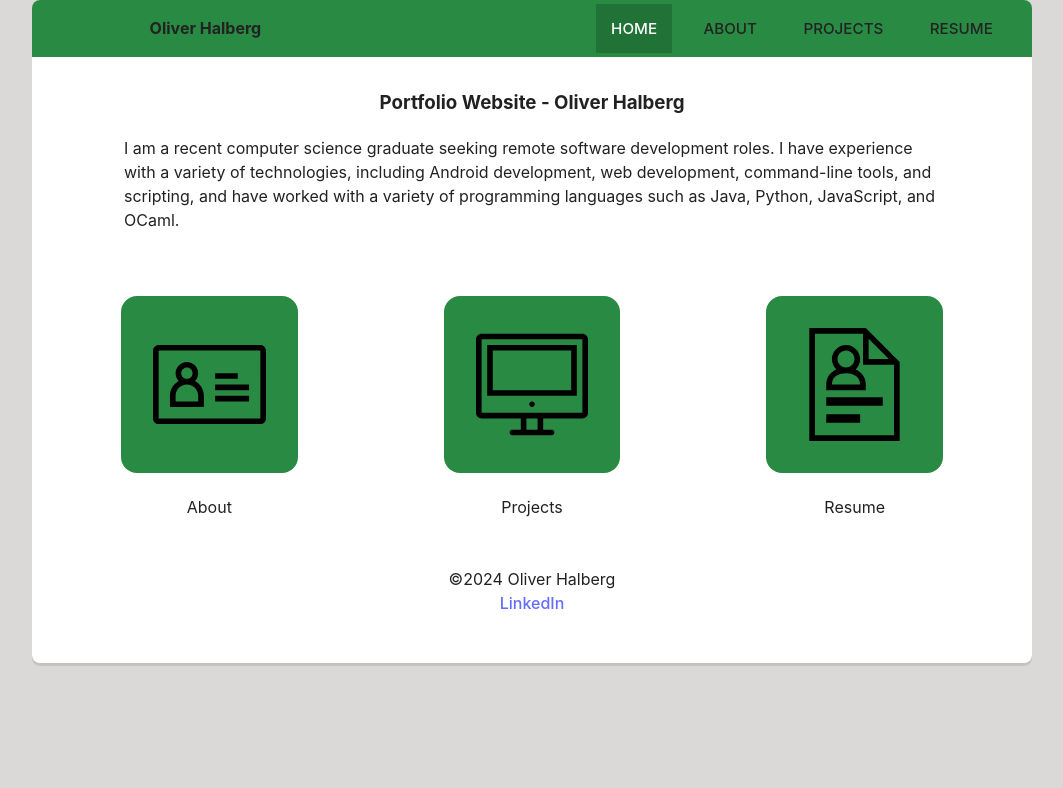
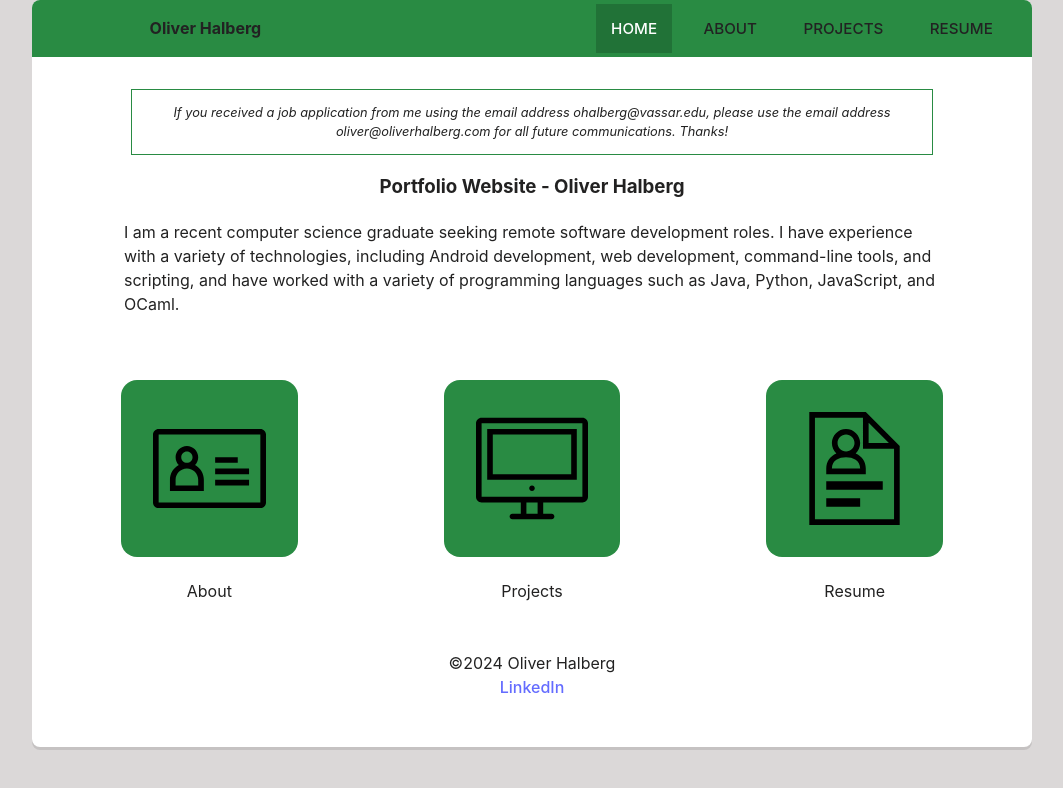
Before and after one commit to oliverhalberg/Portfolio-Site, a React (Vite) app: page / in a window 1280 px wide. Shown: the top 788 px of the page, without its empty margins (108-1171 px from the left). Built offline with nearby package versions, Linux system fonts and the light colour scheme.

Commit message:
Added first draft of the Notice component, used for temporary notices on the website's homepage

```diff
--- a/src/components/Home.jsx
+++ b/src/components/Home.jsx
@@ -1,4 +1,5 @@
 import Shortcut from "./Shortcut.jsx";
+import Notice from "./Notice.jsx";
 
 const routes = ["About", "Projects", "Resume"];
 
@@ -6,6 +7,7 @@ const Home = () => {
     return (
         <div>
             <div id="homepageDiv">
+                <Notice />
                 <h3 id="homepageTitle">Portfolio Website - Oliver Halberg</h3>
                 <div id="homepageContent">
                     <p>
--- /dev/null
+++ b/src/components/Notice.jsx
@@ -0,0 +1,12 @@
+const Notice = () => {
+    return (
+        <div id="notice">
+            <p>
+                If you received a job application from me using the email address ohalberg@vassar.edu,
+                please use the email address oliver@oliverhalberg.com for all future communications. Thanks!
+            </p>
+        </div>
+    );
+}
+
+export default Notice;
--- a/src/index.css
+++ b/src/index.css
@@ -371,6 +371,15 @@ h3 {
   margin: auto;
 }
 
+/* Notice (used for temporary notices on the homepage) */
+#notice{
+  font-style: italic;
+  font-size: 80%;
+  border: var(--main-primary) 1px solid;
+  width: 80%;
+  margin: auto;
+}
+
 /* Responsive Styling */
 
 /* Smaller screens */
@@ -575,8 +584,6 @@ h3 {
     font-style: italic;
   }
 
-  /* TODO */
-
   /* Not Found */
 
   #notFound {
```
